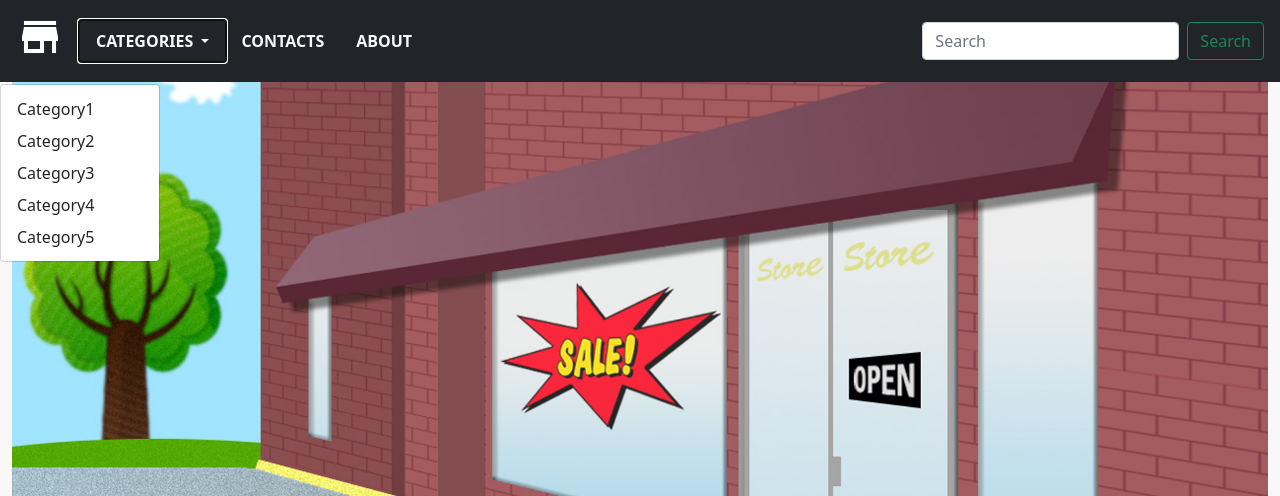
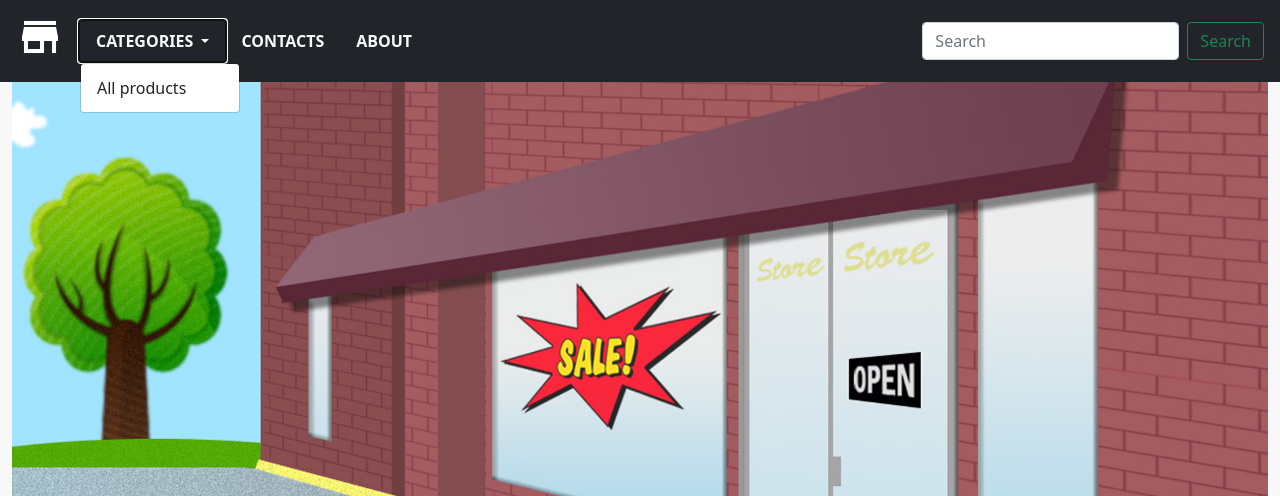
Before and after one commit to ruslan4432013/ecommerce-project, a Django app: page / in a window 1280 px wide, after a click on "CATEGORIES". Shown: the top 496 px of the page. Run offline with Django 3.2, Linux system fonts and the light colour scheme; data that the repository does not hold is empty.

Commit message:
Add categories

```diff
--- a/ecommerce/settings.py
+++ b/ecommerce/settings.py
@@ -61,6 +61,7 @@
                 'django.template.context_processors.request',
                 'django.contrib.auth.context_processors.auth',
                 'django.contrib.messages.context_processors.messages',
+                'shop.context_processors.menu_links',
             ],
         },
     },
--- /dev/null
+++ b/shop/context_processors.py
@@ -0,0 +1,5 @@
+from .models import Category
+
+def menu_links(request):
+    links = Category.object.all()
+    return dict(links=links)
--- a/shop/models.py
+++ b/shop/models.py
@@ -1,5 +1,5 @@
 from django.db import models
-
+from django.urls import reverse
 
 # Create your models here.
 class Category(models.Model):
@@ -16,6 +16,9 @@
 
     def __str__(self):
         return self.name
+
+    def get_url(self):
+        return reverse('products_by_category', args=[self.slug])
 
 
 class Product(models.Model):
--- a/shop/templates/navbar.html
+++ b/shop/templates/navbar.html
@@ -1,23 +1,22 @@
 <nav class="navbar navbar-expand-lg navbar-dark bg-dark">
-    <a href="#" class="navbar-brand ps-3"><i class="material-icons md-48">store</i></a>
+    <a href="/" class="navbar-brand ps-3"><i class="material-icons md-48">store</i></a>
     <button class="navbar-toggler" type="button" data-bs-toggle="collapse" data-bs-target="#navbarToggleExternalContent"
             aria-controls="navbarToggleExternalContent" aria-expanded="false"
             aria-label="Toggle navigation"><span class="navbar-toggler-icon"></span></button>
     <div id="navbarToggleExternalContent" class="collapse navbar-collapse justify-content-between">
         <ul class="navbar-nav me-auto mb-2 mb-lg-0">
-            <li class="nav-item">
+            <li class="nav-item dropdown">
                 <a class="nav-link text-light text-uppercase fw-bold px-3 dropdown-toggle" href="#"
                    id="navbarDropdown"
                    role="button" data-bs-toggle="dropdown"
                    aria-expanded="false">
                     Categories
                 </a>
-                <ul class="dropdown-menu">
-                    <a class="dropdown-item" href="">Category1</a>
-                    <a class="dropdown-item" href="">Category2</a>
-                    <a class="dropdown-item" href="">Category3</a>
-                    <a class="dropdown-item" href="">Category4</a>
-                    <a class="dropdown-item" href="">Category5</a>
+                <ul class="dropdown-menu" aria-labelledby="navbarDropdown">
+                    <li><a class="dropdown-item" href="{% url 'home' %}">All products</a></li>
+                    {% for category in links %}
+                    <li><a class="dropdown-item" href="{{ category.get_url }}">{{ category.name }}</a></li>
+                    {% endfor %}
                 </ul>
             </li>
             <li class="nav-item"><a class="nav-link text-light text-uppercase fw-bold px-3" href="">Contacts</a>
```
